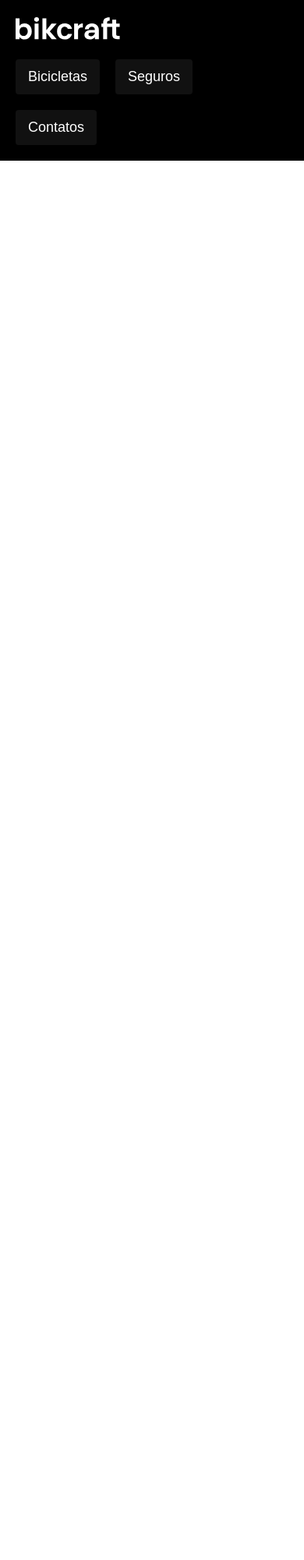
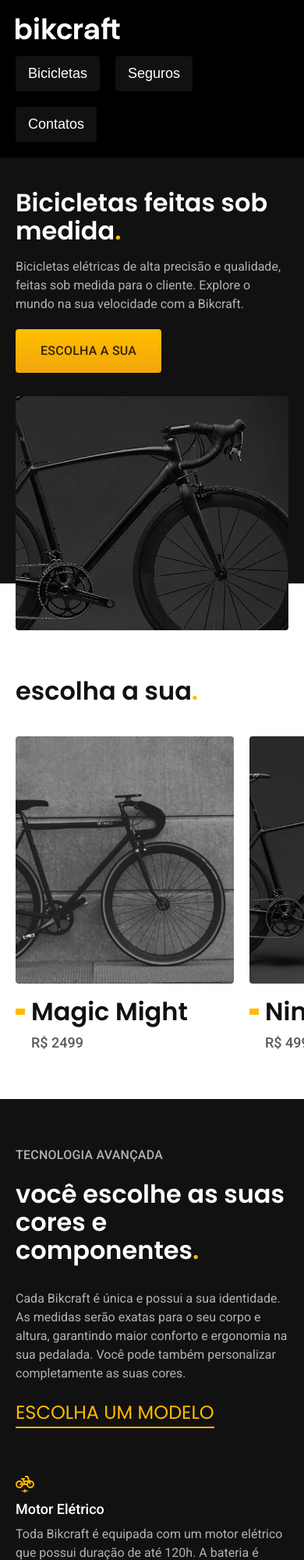
Before and after one commit to dev-vitormacedo/projeto-bikcraft-curso-origamid, a plain HTML site: page index.html in a window 390 px wide. Shown: the top 2000 px of the page at 78% size. Before the commit the page ends 844 px from the top, so only its background shows below. Drawn offline with Linux system fonts and the light colour scheme.

Commit message:
Componentização, header, introduction, tipografia, area de tecnologias com responsivo

```diff
--- a/index.html
+++ b/index.html
@@ -5,36 +5,104 @@
   <meta charset="UTF-8">
   <meta http-equiv="X-UA-Compatible" content="IE=edge">
   <meta name="viewport" content="width=device-width, initial-scale=1.0">
-  <link rel="stylesheet" href="./src/css/global.css">
+
   <link rel="stylesheet" href="./src/css/style.css">
+  <link rel="preconnect" href="https://fonts.googleapis.com">
+  <link rel="preconnect" href="https://fonts.gstatic.com" crossorigin>
+  <link href="https://fonts.googleapis.com/css2?family=Poppins:wght@400;600&family=Roboto:wght@400;500&display=swap" rel="stylesheet">
   <title>Bikcraft - Bicicletas Elétricas</title>
   <meta name="description" content="Bicicletas elétricas de alta precisão e qualidade, feitas sob medida para o cliente. Explore o mundo na sua velocidade com a Bikcraft.">
 </head>
 
 <body>
   <header class="header-bg">
-    <div class="header">
+    <div class="header container">
       <a href="./">
         <img src="./src/img/bikcraft.svg" alt="Bikcraft">
       </a>
 
       <nav aria-label="primaria">
-        <ul class="header-menu">
-          <li><a href="./bicicletas.html">Bicicletas</a></li>
-          <li><a href="./seguros.html">Seguros</a></li>
-          <li><a href="./contatos.html">Contatos</a></li>
+        <ul class="header-menu poppins">
+          <li><a class="border" href="./bicicletas.html">Bicicletas</a></li>
+          <li><a class="border" href="./seguros.html">Seguros</a></li>
+          <li><a class="border" href="./contatos.html">Contatos</a></li>
         </ul>
       </nav>
     </div>
   </header>
 
-  <main>
+  <main class="introduction-bg">
+    <div class="introduction container">
+      <div class="introduction-content">
+        <h1 class="font-1-xxl">Bicicletas feitas sob medida<span class="color-p1">.</span></h1>
+        <p class="font-2-l">Bicicletas elétricas de alta precisão e qualidade, feitas sob medida para o cliente. Explore o mundo na sua velocidade com a Bikcraft.</p>
+        <a class="button font-2-l-b" href="./bicicletas.html">ESCOLHA A SUA</a>
+      </div>
+      <picture class="introduction-img ">
+        <img src="./src/img/fotos/introducao.jpg" alt="Bicicleta elétrica preta">
+      </picture>
+    </div>
 
   </main>
+
+  <article class="bikes-list">
+    <h2 class="font-1-xxl container">escolha a sua<span class="color-p1">.</span></h2>
+    <ul>
+      <li>
+        <a href="./src/bikes/magic.html">
+          <img src="./src/img/bicicletas/magic-home.jpg" alt="Bicicleta preta">
+          <h3 class="font-1-xl">Magic Might</h3>
+          <span class="font-2-m color-8">R$ 2499</span>
+        </a>
+      </li>
+      <li>
+        <a href="./src/bikes/nimbus.html">
+          <img src="./src/img/bicicletas/nimbus-home.jpg" alt="Bicicleta preta">
+          <h3 class="font-1-xl">Nimbus Stark</h3>
+          <span class="font-2-m color-8">R$ 4999</span>
+        </a>
+      </li>
+      <li>
+        <a href="./src/bikes/nebula.html">
+          <img src="./src/img/bicicletas/nebula-home.jpg" alt="Bicicleta branca">
+          <h3 class="font-1-xl">Nebula Cosmic</h3>
+          <span class="font-2-m color-8">R$ 3999</span>
+        </a>
+      </li>
+    </ul>
+  </article>
+
+  <article class="tecnology-bg">
+    <div class="tecnology container">
+      <div class="tecnology-containt">
+        <span class="font-2-l-b color-5">Tecnologia Avançada</span>
+        <h2 class="font-1-xxl color-0">você escolhe as suas cores e componentes<span class="color-p1">.</span></h2>
+        <p class="font-2-l color-5">Cada Bikcraft é única e possui a sua identidade. As medidas serão exatas para o seu corpo e altura, garantindo maior conforto e ergonomia na sua pedalada. Você pode também personalizar completamente as suas cores.</p>
+        <a class="link color-p1" href="./bicicletas.html">Escolha um modelo</a>
+        <ul>
+          <li>
+            <img src="./src/img/icones/eletrica.svg" alt="Icone bicicleta">
+            <h3 class="font-2-m color-0">Motor Elétrico</h3>
+            <p class="font-2-s color-5">Toda Bikcraft é equipada com um motor elétrico que possui duração de até 120h. A bateria é recarregada com a sua energia gasta ao pedalar.</p>
+          </li>
+          <li>
+            <img src="./src/img/icones/rastreador.svg" alt="Icone rastreador">
+            <h3 class="font-2-m color-0">Rastreador</h3>
+            <p class="font-2-s color-5">Sabemos o quão preciosa é a sua Bikcraft, por isso adicionamos rastreadores e sistemas anti-furto para garantir o seu sossego.</p>
+          </li>
+        </ul>
+      </div>
+      <div class="tecnology-image">
+        <img src="./src/img/fotos/tecnologia.jpg" alt="imagem ferramentas">
+      </div>
+    </div>
+
+  </article>
 
   <footer>
 
   </footer>
+
 </body>
 
 </html>
--- /dev/null
+++ b/src/css/bikes/bikes-list.css
@@ -0,0 +1,63 @@
+.bikes-list {
+  padding-top: 60px;
+  padding-bottom: 120px;
+}
+
+.bikes-list h2 {
+  margin: 0 auto 40px auto;
+}
+
+.bikes-list ul {
+  display: flex;
+  gap: 40px;
+  padding: 0 20px;
+  max-width: 1400px;
+  margin: 0 auto;
+  overflow-x: auto;
+}
+
+.bikes-list ul li {
+  min-width: 280px;
+}
+
+.bikes-list a {
+  display: block;
+}
+
+.bikes-list img {
+  margin-bottom: 16px;
+}
+
+.bikes-list h3 {
+  margin-bottom: 8px;
+  display: flex;
+  align-items: center;
+}
+
+.bikes-list h3::before {
+  content: "";
+  display: inline-block;
+  height: 8px;
+  width: 12px;
+  background: var(--color-p1);
+  margin-right: 8px;
+  transition: 0.3s;
+}
+
+.bikes-list a:hover h3::before {
+  width: 24px;
+}
+
+.bikes-list li span {
+  padding-left: 20px;
+}
+
+@media (max-width: 800px) {
+  .bikes-list {
+    padding-bottom: 60px;
+  }
+
+  .bikes-list ul {
+    gap: 20px;
+  }
+}
--- a/src/css/global.css
+++ /dev/null
@@ -1,13 +0,0 @@
-body {
-  margin: 0;
-  font-family: Arial, Helvetica, sans-serif;
-
-}
-ul {
-  margin: 0;
-  padding: 0;
-  list-style: none;
-}
-a {
-  text-decoration: none;
-}
--- /dev/null
+++ b/src/css/global/global.css
@@ -0,0 +1,29 @@
+html {
+  font-size: 62.5%;
+}
+
+body {
+  margin: 0;
+  font-family: Arial, Helvetica, sans-serif;
+  color: #111111;
+  padding-bottom: 600px;
+}
+h1, h2, h3, h4, h5, ul, p {
+  margin: 0;
+}
+ul {
+  padding: 0;
+  list-style: none;
+}
+a {
+  text-decoration: none;
+  color: inherit;
+}
+img {
+  max-width: 100%;
+  display: block;
+}
+
+img[src$=".jpg"] {
+  border-radius: 4px;
+}
--- /dev/null
+++ b/src/css/global/header.css
@@ -0,0 +1,69 @@
+.header-bg {
+  background: var(--color-12);
+}
+
+.header {
+  display: flex;
+  flex-wrap: wrap;
+  gap: 20px;
+  justify-content: space-between;
+  align-items: center;
+  padding: 20px;
+}
+
+.header-menu {
+  display: flex;
+  flex-wrap: wrap;
+  gap: 40px;
+}
+
+.header-menu a {
+  color: var(--color-0);
+  display: inline-block;
+  padding: 16px 0;
+  font-size: 18px;
+  position: relative;
+}
+
+.header-menu a:after {
+  content: "";
+  display: block;
+  height: 2px;
+  width: 0%;
+  background: var(--color-0);
+  margin-top: 4px;
+  transition: 0.3s;
+  position: absolute;
+}
+
+.header-menu a:hover:after {
+  width: 100%;
+}
+
+@media (max-width: 800px) {
+  .header-menu {
+    gap: 20px;
+  }
+  .header-menu a {
+    background: var(--color-11);
+    padding: 12px 16px;
+
+  }
+  .header-menu a:hover {
+    background: var(--color-10);
+    cursor: pointer;
+  }
+  .header-menu a::after {
+    display: none;
+  }
+}
+
+@media (max-width: 60px) {
+  .header-menu {
+    gap: 12px;
+  }
+  .header-menu {
+    padding: 8px 12px;
+    font-size: 14px;
+  }
+}
--- /dev/null
+++ b/src/css/home/introduction.css
@@ -0,0 +1,57 @@
+.introduction-bg {
+  background: var(--color-12);
+  color: var(--color-0);
+  box-shadow: inset 0 -120px var(--color-0);
+}
+
+.introduction {
+  display: grid;
+  grid-template-columns: 1fr 1fr;
+  gap: 0 40px;
+}
+
+.introduction-content {
+  align-self: end;
+  margin-bottom: 200px;
+}
+
+.introduction h1 {
+  margin-bottom: 32px;
+}
+
+.introduction p {
+  margin-bottom: 20px;
+  color: var(--color-5);
+}
+
+.introduction img {
+  width: 100%;
+  height: 100%;
+  object-fit: cover;
+}
+
+
+@media (max-width: 800px) {
+  .introduction-bg {
+    background: var(--color-11);
+    padding-top: 40px;
+    box-shadow: inset 0 -60px;
+  }
+
+  .introduction {
+    grid-template-columns: 1fr;
+  }
+
+  .introduction-content {
+    margin-bottom: 30px;
+  }
+
+  .introduction h1 {
+    margin-bottom: 16px;
+  }
+
+  .introduction img {
+    height: 300px;
+    width: 100%;
+  }
+}
--- /dev/null
+++ b/src/css/home/tecnology.css
@@ -0,0 +1,84 @@
+.tecnology-bg {
+  background: var(--color-11);
+  box-shadow: inset 0 60px var(--color-0), inset 0 -60px var(--color-0);
+}
+
+.tecnology {
+  display: grid;
+  grid-template-columns: 1fr 1fr;
+  gap: 40px;
+}
+
+.tecnology-image img {
+  width: 100%;
+  height: 100%;
+  object-fit: cover;
+  object-position: left;
+}
+
+.tecnology-containt {
+  padding-top: 120px;
+  padding-bottom: 120px;
+}
+
+.tecnology-containt > span {
+  display: block;
+  margin-bottom: 20px;
+}
+
+.tecnology-containt h2 {
+  margin-bottom: 32px;
+}
+
+.tecnology-containt > p {
+  margin-bottom: 20px;
+}
+
+.tecnology-containt > a {
+  margin-bottom: 80px;
+}
+
+.tecnology-containt ul {
+  display: flex;
+  gap: 40px;
+}
+
+.tecnology-containt ul h3 {
+  margin-bottom: 8px;
+  width: max-content;
+}
+
+.tecnology-containt ul img {
+  width: 24px;
+  margin-bottom: 8px;
+}
+
+@media (max-width: 800px) {
+  .tecnology-bg {
+    box-shadow: initial;
+  }
+
+  .tecnology {
+  grid-template-columns: 1fr;
+  }
+
+  .tecnology-containt {
+    padding-top: 60px;
+    padding-bottom: 60px;
+  }
+
+  .tecnology-image {
+    display: none;
+  }
+
+  .tecnology a {
+    margin-bottom: 60px;
+  }
+}
+
+@media (max-width: 600px) {
+  .tecnology-containt ul {
+    flex-direction: column;
+    gap: 20px;
+  }
+}
--- a/src/css/style.css
+++ b/src/css/style.css
@@ -1,71 +1,15 @@
+/* Global */
+@import "./global/global.css";
+@import "./global/header.css";
 
-.header-bg {
-  background: #000000;
-}
+/* Utilities */
+@import "./utilities/components.css";
+@import "./utilities/typography.css";
+@import "./utilities/colors.css";
 
-.header {
-  display: flex;
-  flex-wrap: wrap;
-  gap: 20px;
-  justify-content: space-between;
-  align-items: center;
-  padding: 20px;
-  max-width: 1200px;
-  margin: 0 auto;
-  box-sizing: border-box;
-}
+/*Home*/
+@import "./home/introduction.css";
+@import "./home/tecnology.css";
 
-.header-menu {
-  display: flex;
-  flex-wrap: wrap;
-  gap: 40px;
-}
-
-.header-menu a {
-  color: #ffffff;
-  display: inline-block;
-  padding: 16px 0;
-  font-size: 18px;
-  position: relative;
-}
-.header-menu a:after {
-  content: "";
-  display: block;
-  height: 2px;
-  width: 0%;
-  background: #ffffff;
-  margin-top: 4px;
-  transition: 0.3s;
-  position: absolute;
-}
-.header-menu a:hover:after {
-  width: 100%;
-}
-
-@media (max-width: 800px) {
-  .header-menu {
-    gap: 20px;
-  }
-  .header-menu a {
-    background: #111111;
-    padding: 12px 16px;
-    border-radius: 4px;
-  }
-  .header-menu a:hover {
-    background: #2e2e2e;
-    cursor: pointer;
-  }
-  .header-menu a::after {
-    display: none;
-  }
-}
-
-@media (max-width: 60px) {
-  .header-menu {
-    gap: 12px;
-  }
-  .header-menu {
-    padding: 8px 12px;
-    font-size: 14px;
-  }
-}
+/* Bikes */
+@import "./bikes/bikes-list.css";
--- /dev/null
+++ b/src/css/utilities/colors.css
@@ -0,0 +1,75 @@
+:root {
+  --color-0: #ffffff;
+  --color-1: #F7F7F7;
+  --color-2: #EDEDED;
+  --color-3: #DEDEDE;
+  --color-4: #CCCCCC;
+  --color-5: #B2B2B2;
+  --color-6: #9C9C9C;
+  --color-7: #717171;
+  --color-8: #595959;
+  --color-9: #404040;
+  --color-10: #2E2E2E;
+  --color-11: #111111;
+  --color-12: #000000;
+  --color-p1: #FFBB00;
+  --color-p2: #E4A30B;
+  --color-p3: #A66F00;
+  --color-p4: #664400;
+  --color-p5: #332200;
+}
+
+.color-0 {
+  color:var(--color-0);
+}
+.color-1 {
+  color:var(--color-1);
+}
+.color-2 {
+  color:var(--color-2);
+}
+.color-3 {
+  color:var(--color-3);
+}
+.color-4 {
+  color:var(--color-4);
+}
+.color-5 {
+  color:var(--color-5);
+}
+.color-6 {
+  color:var(--color-6);
+}
+.color-7 {
+  color:var(--color-7);
+}
+.color-8 {
+  color:var(--color-8);
+}
+.color-9 {
+  color:var(--color-9);
+}
+.color-10 {
+  color:var(--color-10);
+}
+.color-11 {
+  color:var(--color-11);
+}
+.color-12 {
+  color:var(--color-12);
+}
+.color-p1 {
+  color:var(--color-p1);
+}
+.color-p2 {
+  color:var(--color-p2);
+}
+.color-p3 {
+  color:var(--color-p3);
+}
+.color-p4 {
+  color:var(--color-p4);
+}
+.color-p5 {
+  color:var(--color-p5);
+}
--- /dev/null
+++ b/src/css/utilities/components.css
@@ -0,0 +1,52 @@
+.container {
+  box-sizing: border-box;
+  max-width: 1200px;
+  padding-left: 20px;
+  padding-right: 20px;
+  margin-left: auto;
+  margin-right: auto;
+}
+
+.border {
+  border-radius: 4px;
+}
+
+.button {
+  padding: 16px 32px;
+  background: linear-gradient(#ffbf00, #f2a50c);
+  display: inline-block;
+  box-shadow: 0 1px 2px rgba(0, 0, 0, 0.1);
+  border-radius: 4px;
+  color: var(--color-p5);
+  font: 600 1.8rem/1.35 'Poppins', sans-serif;
+}
+
+.button:hover{
+  background: linear-gradient(#ffb60d, #e59317);
+}
+
+@media (max-width: 600px) {
+  .button:hover{
+    padding: 12px 16px;
+    font-size: 1.6rem;
+  }
+}
+
+.link {
+  display: inline-block;
+  font: 500 2.4rem/1.5 "Poppins", sans-serif;
+  text-transform: uppercase;
+  transition: 0.3s;
+}
+
+.link::after {
+  content: "";
+  display: block;
+  width: 100%;
+  height: 2px;
+  background-color: currentColor;
+}
+
+.link:hover {
+  color: var(--color-0);
+}
--- /dev/null
+++ b/src/css/utilities/typography.css
@@ -0,0 +1,56 @@
+.font-1-xxl {
+  font: 600 6.4rem/1.125 'Poppins', sans-serif;
+}
+.font-1-xl {
+  font: 600 3.2rem/1.25 'Poppins', sans-serif;
+}
+.font-1-l {
+  font: 400 2.4rem/1.5 'Poppins', sans-serif;
+}
+.font-2-l {
+  font: 400 2.4rem/1.5 'Roboto', sans-serif;
+}
+.font-2-l-b {
+  font: 500 2.4rem/1.5 'Roboto', sans-serif;
+  text-transform: uppercase;
+  letter-spacing: 0.015em;
+}
+.font-1-m {
+  font: 400 1.8rem/1.35 'Poppins', sans-serif;
+}
+.font-1-m-b {
+  font: 600 1.8rem/1.35 'Poppins', sans-serif;
+}
+.font-2-m {
+  font: 500 1.8rem/1.35 'Roboto', sans-serif;
+}
+.font-1-s {
+  font: 400 1.6rem/1.5 'Poppins', sans-serif;
+}
+.font-2-s {
+  font: 400 1.6rem/1.5 'Roboto', sans-serif;
+}
+.font-2-xs {
+  font: 400 1.4rem/1.45 'Roboto', sans-serif;
+}
+.font-1-xs {
+  font: 600 1.2rem/1.35 'Poppins', sans-serif;
+}
+
+@media (max-width: 1200px) {
+  .font-1-xxl {
+    font-size: 4.8rem;
+  }
+  .font-2-l, .font-2-l-b {
+    font-size: 1.8rem;
+  }
+}
+@media (max-width: 800px) {
+  .font-1-xxl {
+    font-size: 3.2rem;
+  }
+
+  .font-2-l, .font-2-l-b {
+    font-size: 1.6rem;
+  }
+}
```
Also changed, not shown: src/bikes/magic.html (added), src/bikes/nebula.html (added), src/bikes/nimbus.html (added).
